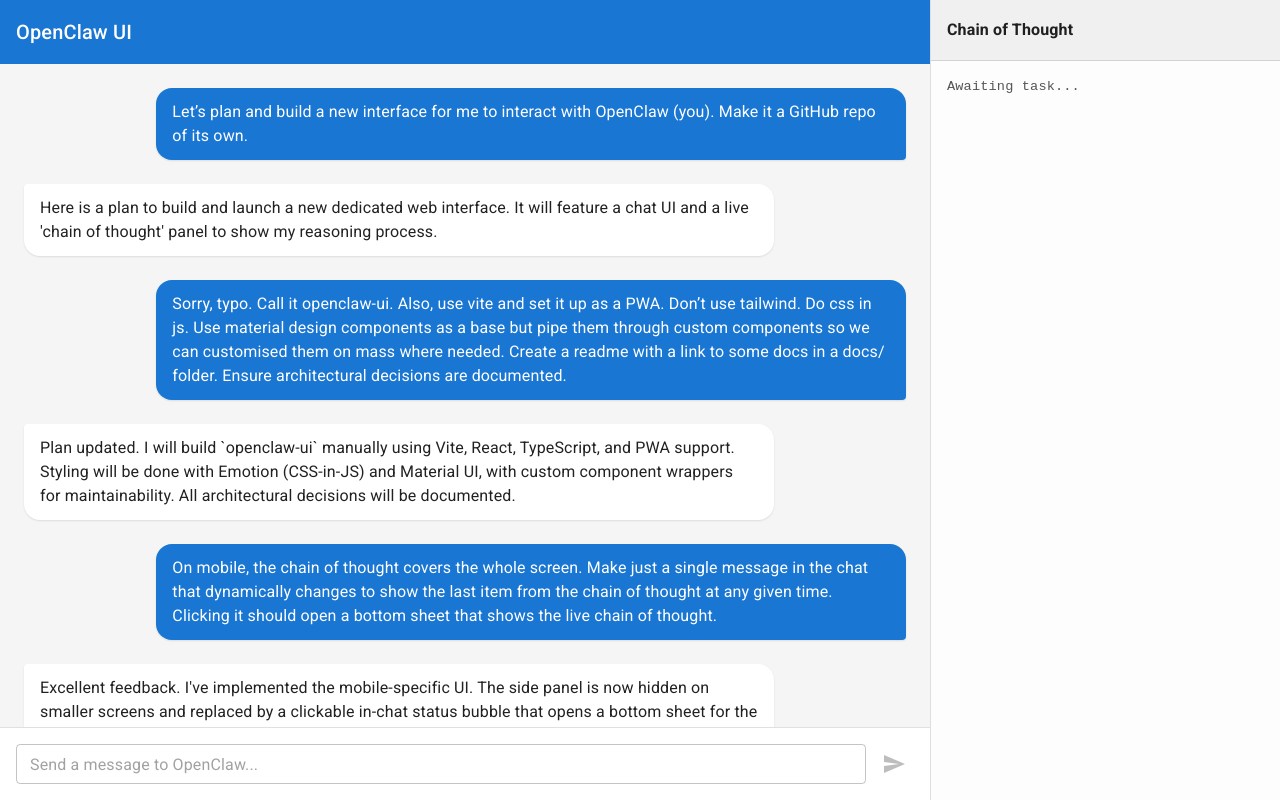
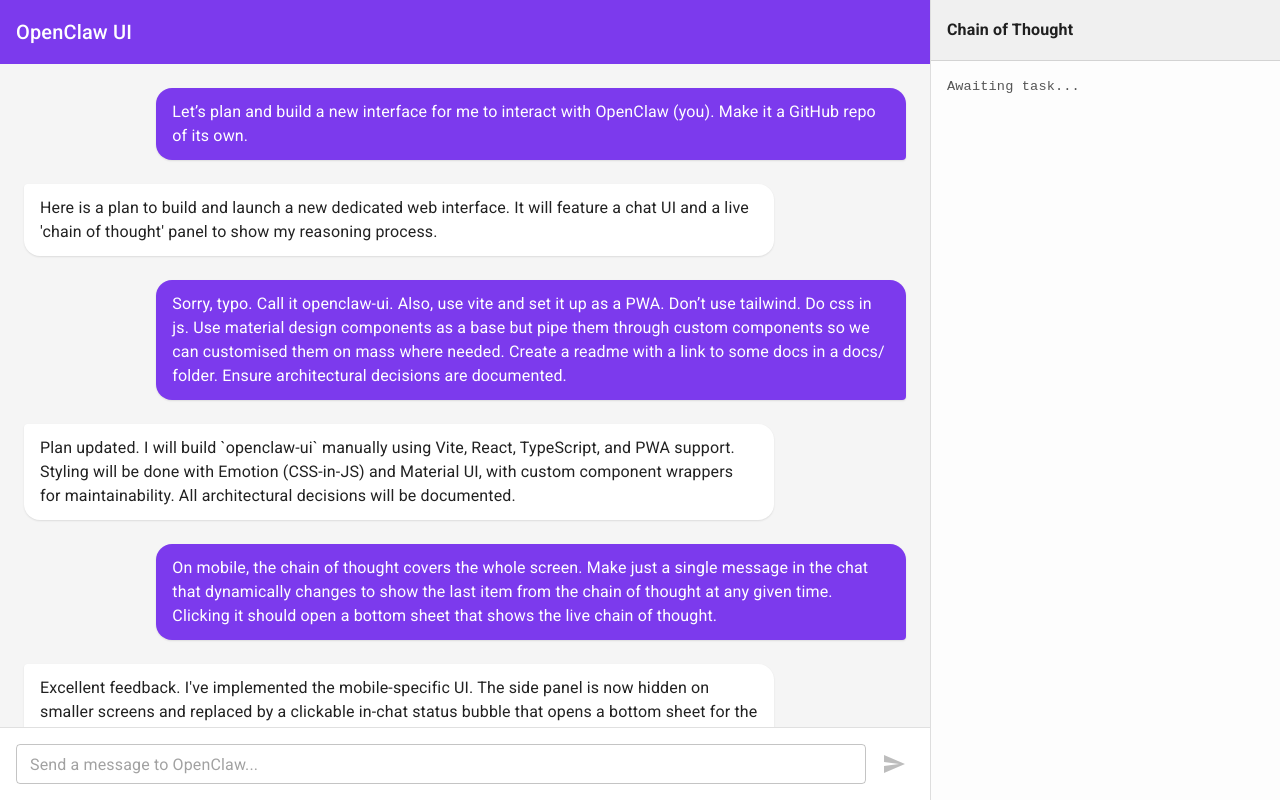
Before and after one commit to daledesilva/openclaw-ui, a React (Vite) app: page / in a window 1280 px wide. Built offline with nearby package versions, Linux system fonts and the light colour scheme; no server answers.

Commit message:
Updated readme with better instructions

```diff
--- a/src/main.tsx
+++ b/src/main.tsx
@@ -7,7 +7,10 @@
   palette: {
     mode: 'light',
     primary: {
-      main: '#1976d2',
+      main: '#7C3AED',
+      light: '#A78BFA',
+      dark: '#5B21B6',
+      contrastText: '#ffffff',
     },
     background: {
       default: '#f4f6f8',
--- a/vite.config.ts
+++ b/vite.config.ts
@@ -11,7 +11,7 @@
         name: 'OpenClaw UI',
         short_name: 'OpenClaw',
         description: 'Web interface for OpenClaw AI',
-        theme_color: '#ffffff',
+        theme_color: '#7C3AED',
         icons: [
           {
             src: 'pwa-192x192.png',
```
Also changed, not shown: 1 other file (tests, documents, lock files or other folders).
